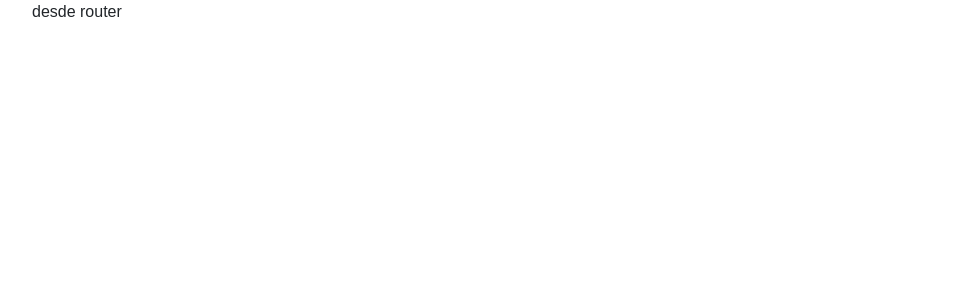
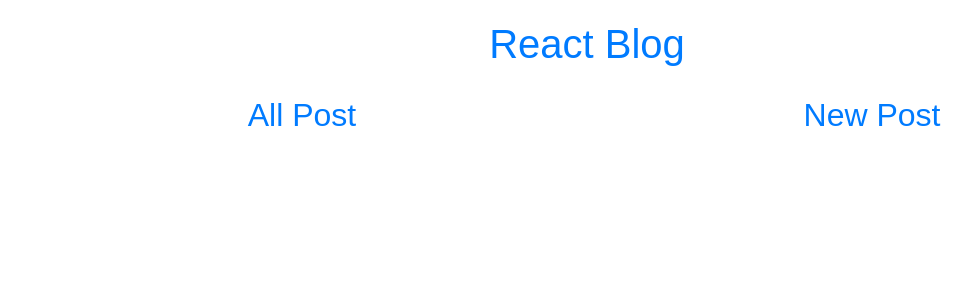
Before and after one commit to JoniAguero/crud-app-react, a React (Create React App) app: page / in a window 1280 px wide. Shown: the top 300 px of the page, without its empty margins (53-1025 px from the left). Built offline with nearby package versions, Linux system fonts and the light colour scheme.

Commit message:
Header + Navigation

```diff
--- /dev/null
+++ b/src/components/Header/Header.js
@@ -0,0 +1,17 @@
+import React from 'react'
+import { Link } from 'react-router-dom';
+
+const Header = () => {
+
+    return (
+        <div className="row top">
+            <header className="col-12">
+                <Link to={'/'}>
+                    <h1 className="text-center"> React Blog </h1>
+                </Link>
+            </header>
+        </div>
+    )
+}
+
+export default Header;
--- /dev/null
+++ b/src/components/Navigation/Navigation.js
@@ -0,0 +1,22 @@
+import React from 'react'
+import { Link } from 'react-router-dom';
+
+const Navigation = () => {
+
+    return (
+        <nav className="row top">
+            <a className="col-6">
+                <Link to={'/posts'}>
+                    <h2 className="text-center"> All Post </h2>
+                </Link>
+            </a>
+            <a className="col-6">
+                <Link to={'/new'}>
+                    <h2 className="text-center"> New Post </h2>
+                </Link>
+            </a>
+        </nav>
+    )
+}
+
+export default Navigation;
--- a/src/components/Router.js
+++ b/src/components/Router.js
@@ -1,11 +1,21 @@
-import React, { Component } from 'react'
+import React, { Component } from 'react';
+import { BrowserRouter, Route, Switch } from 'react-router-dom';
+import axios from 'axios';
+import Header from './Header/Header';
+import Navigation from './Navigation/Navigation';
 
 export class Router extends Component {
   render() {
     return (
-      <div>
-        desde router
-      </div>
+      <BrowserRouter>
+        <Switch>
+            <div>
+                <Header />
+                <Navigation />
+            </div>
+            {/* <Route /> */}
+        </Switch>
+      </BrowserRouter>
     )
   }
 }
--- a/src/index.css
+++ b/src/index.css
@@ -3,3 +3,7 @@ body {
   padding: 0;
   font-family: sans-serif;
 }
+
+.top {
+  margin-top: 20px;
+}
```
